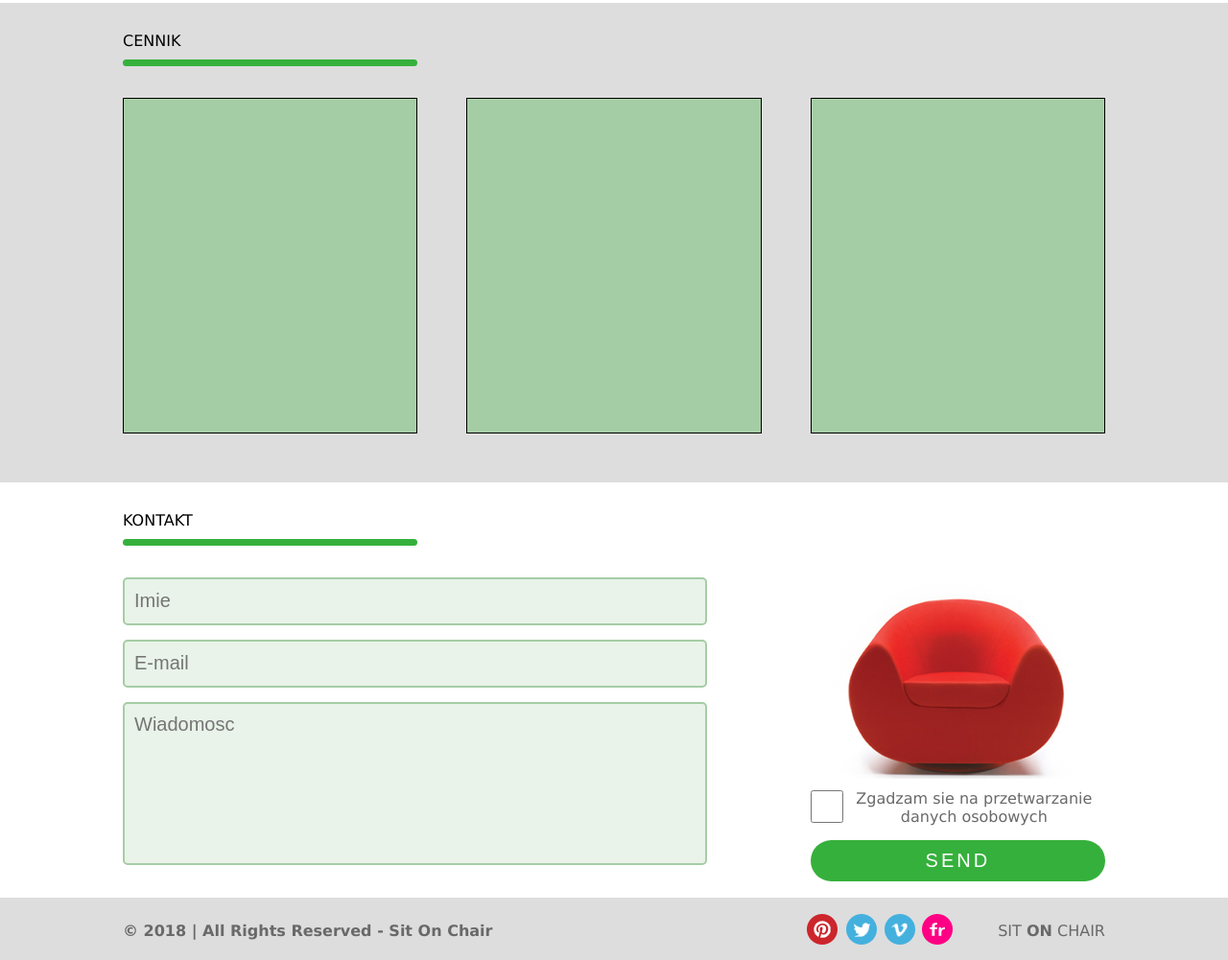
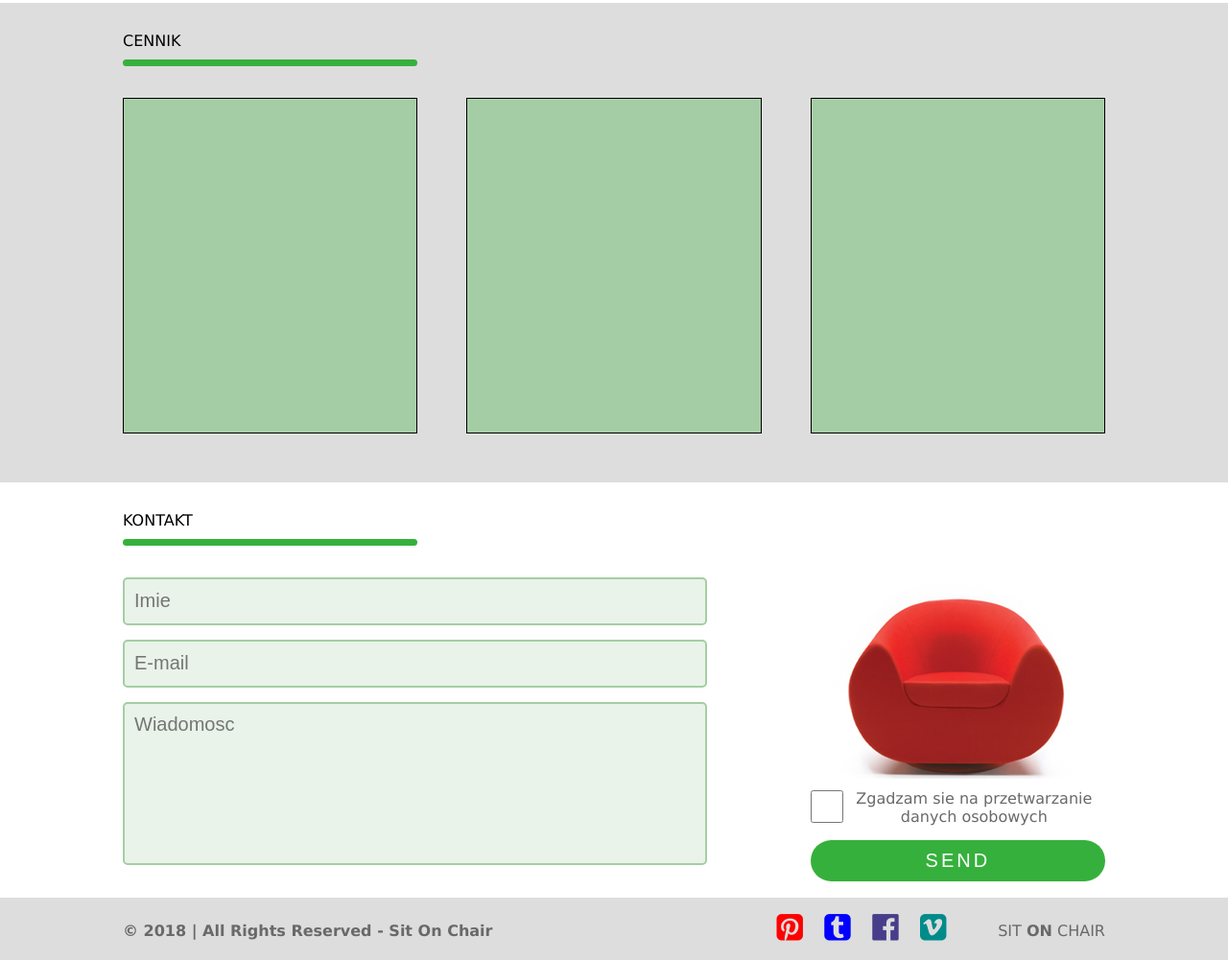
Before and after one commit to MarkFicht/Workshop1-onepage-website, a plain HTML site: page index.html in a window 1280 px wide. Shown: the part 824-1825 px from the top of the page at 96% size. Drawn offline with Linux system fonts and the light colour scheme.

Commit message:
add fontello icons to footer. Footer v1.0 complete

```diff
--- /dev/null
+++ b/css/fontello.css
@@ -0,0 +1,62 @@
+@font-face {
+  font-family: 'fontello';
+  src: url('../font/fontello.eot?21499896');
+  src: url('../font/fontello.eot?21499896#iefix') format('embedded-opentype'),
+       url('../font/fontello.woff2?21499896') format('woff2'),
+       url('../font/fontello.woff?21499896') format('woff'),
+       url('../font/fontello.ttf?21499896') format('truetype'),
+       url('../font/fontello.svg?21499896#fontello') format('svg');
+  font-weight: normal;
+  font-style: normal;
+}
+/* Chrome hack: SVG is rendered more smooth in Windozze. 100% magic, uncomment if you need it. */
+/* Note, that will break hinting! In other OS-es font will be not as sharp as it could be */
+/*
+@media screen and (-webkit-min-device-pixel-ratio:0) {
+  @font-face {
+    font-family: 'fontello';
+    src: url('../font/fontello.svg?21499896#fontello') format('svg');
+  }
+}
+*/
+
+ [class^="icon-"]:before, [class*=" icon-"]:before {
+  font-family: "fontello";
+  font-style: normal;
+  font-weight: normal;
+  speak: none;
+
+  display: inline-block;
+  text-decoration: inherit;
+  width: 1em;
+  margin-right: .2em;
+  text-align: center;
+  /* opacity: .8; */
+
+  /* For safety - reset parent styles, that can break glyph codes*/
+  font-variant: normal;
+  text-transform: none;
+
+  /* fix buttons height, for twitter bootstrap */
+  line-height: 1em;
+
+  /* Animation center compensation - margins should be symmetric */
+  /* remove if not needed */
+  margin-left: .2em;
+
+  /* you can be more comfortable with increased icons size */
+  /* font-size: 120%; */
+
+  /* Font smoothing. That was taken from TWBS */
+  -webkit-font-smoothing: antialiased;
+  -moz-osx-font-smoothing: grayscale;
+
+  /* Uncomment for 3D effect */
+  /* text-shadow: 1px 1px 1px rgba(127, 127, 127, 0.3); */
+}
+
+.icon-pinterest-squared:before { content: '\f0d3'; color: #FF0000; font-size: 32px; } /* '' */
+.icon-tumblr-squared:before { content: '\f174'; color: blue; font-size: 32px; } /* '' */
+.icon-vimeo-squared:before { content: '\f194'; color: darkcyan; font-size: 32px; } /* '' */
+.icon-facebook-official:before { content: '\f230'; color: darkslateblue; font-size: 32px; } /* '' */
+.icon-twitter-squared:before { content: '\f304'; } /* '' */
--- a/index.html
+++ b/index.html
@@ -9,6 +9,10 @@
 
     <link rel="stylesheet" href="reset.css">
     <link rel="stylesheet" href="css/style.css">
+    <!--
+        LICENSE: This webfont is generated by http://fontello.com open source project.
+    -->
+    <link rel="stylesheet" href="css/fontello.css">
 </head>
 <body>
     <!-- Main manu -->
@@ -145,10 +149,10 @@
 
             <div class="foot__right">
                 <section class="soc-media">
-                    <a href="#"><img src="images/pinterest.png" alt=""></a>
-                    <a href="#"><img src="images/twitter.png" alt=""></a>
-                    <a href="#"><img src="images/vimeo.png" alt=""></a>
-                    <a href="#"><img src="images/flickr.png" alt=""></a>
+                    <a href="#"><i class="icon-pinterest-squared"></i></a>
+                    <a href="#"><i class="icon-tumblr-squared"></i></a>
+                    <a href="#"><i class="icon-facebook-official"></i></a>
+                    <a href="#"><i class="icon-vimeo-squared"></i></a>
                 </section>
 
                 <div class="logo__footer">
```
Also changed, not shown: font/fontello.ttf (added), font/fontello.woff (added), font/fontello.woff2 (added), 2 other files.
